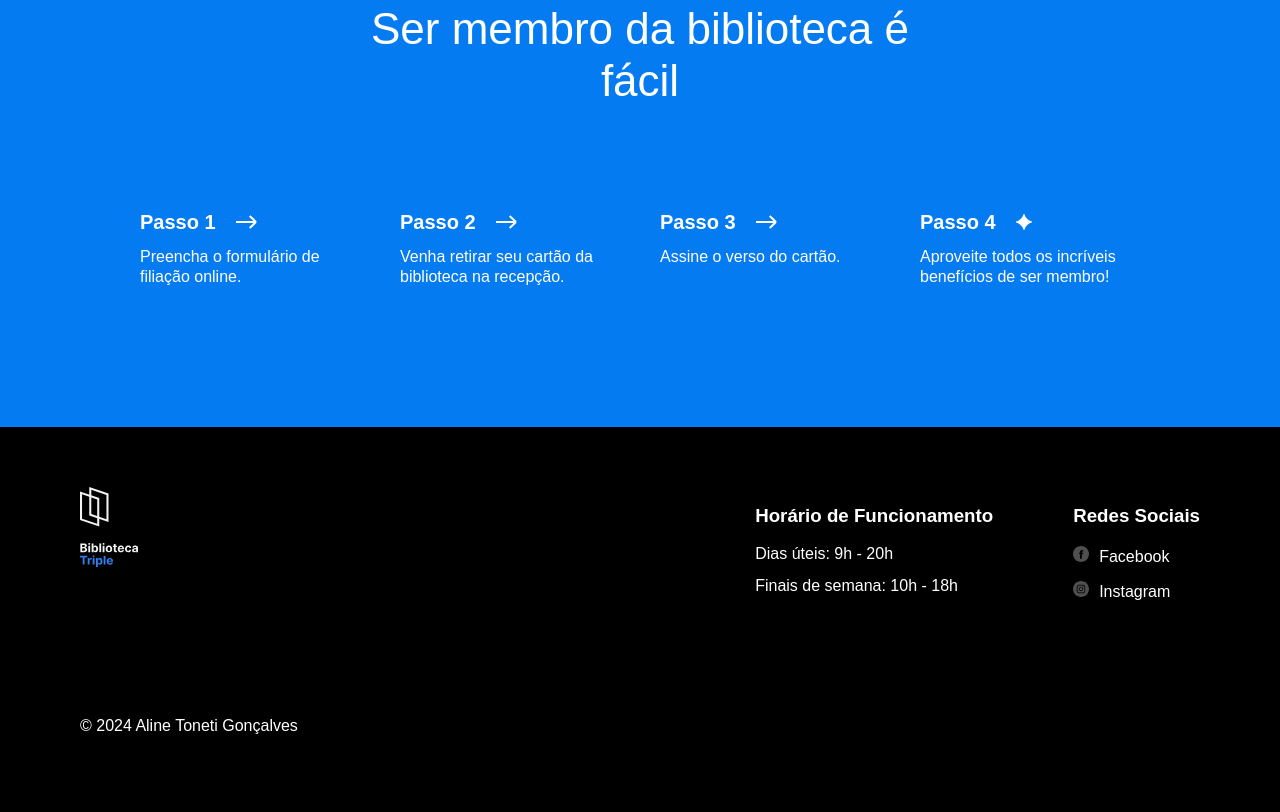
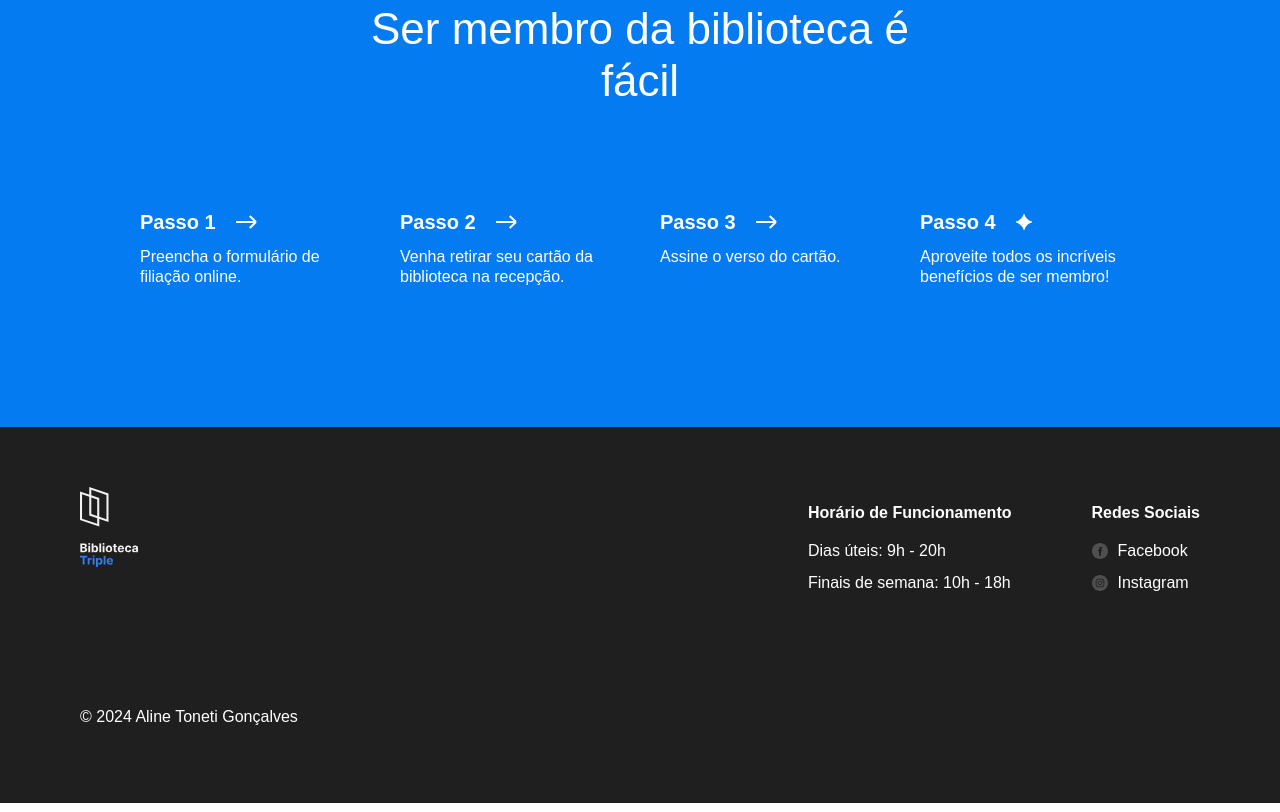
Before and after one commit to aline-goncalves/web_project_library_pt, a plain HTML site: page index.html in a window 1280 px wide. Shown: the part 3187-3999 px from the top of the page. Drawn offline with Linux system fonts and the light colour scheme.

Commit message:
Ajustando CSS conforme revisão

```diff
--- a/index.html
+++ b/index.html
@@ -26,7 +26,7 @@
               <a href="#events" class="nav__link">Eventos</a>
             </li>
             <li>
-              <a href="membership" class="nav__link">Seja um membro</a>
+              <a href="#membership" class="nav__link">Seja um membro</a>
             </li>
             <li>
               <a href="#footer" class="nav__link">Contatos</a>
--- a/styles/style.css
+++ b/styles/style.css
@@ -359,7 +359,7 @@
 
 .footer {
   box-sizing: border-box;
-  background-color: #000000;
+  background-color: #1f1f1f;
   color: #ffffff;
   padding: 60px 80px;
 }
@@ -373,17 +373,18 @@
 }
 
 .footer__column_content_social {
-  margin-right: 0;
+  margin: 0;
 }
 
 .footer__logo {
   margin-left: 0;
-  max-width: 58px;
-  max-width: 80px;
+  width: 58px;
+  height: 80px;
 }
 
 .footer__column-heading {
   margin-bottom: 20px;
+  font-size: 16px;
 }
 
 .footer__list {
@@ -398,6 +399,9 @@
 }
 
 .footer__column-link {
+  display: flex;
+  align-items: center;
+  column-gap: 10px;
   color: white;
   text-decoration: none;
 }
@@ -405,7 +409,6 @@
 .footer__social-icon {
   width: 16px;
   height: 16px;
-  margin-right: 10px;
 }
 
 .footer__copyright {
```
